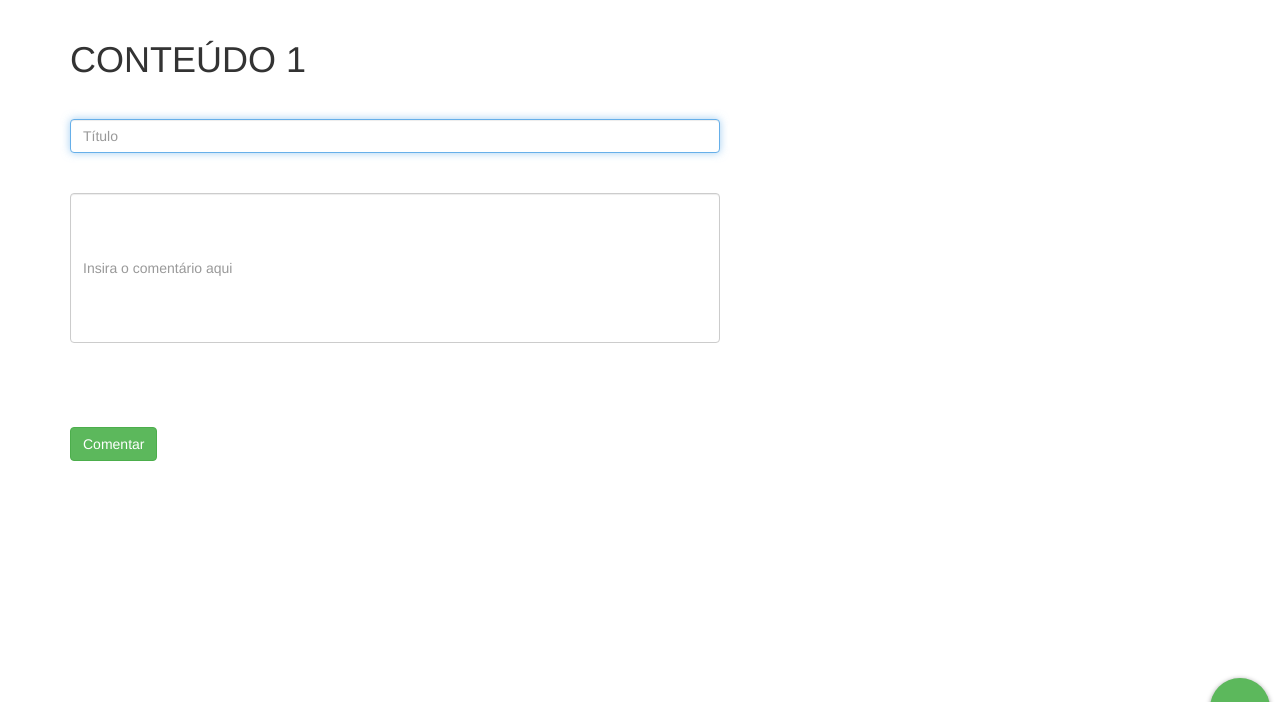
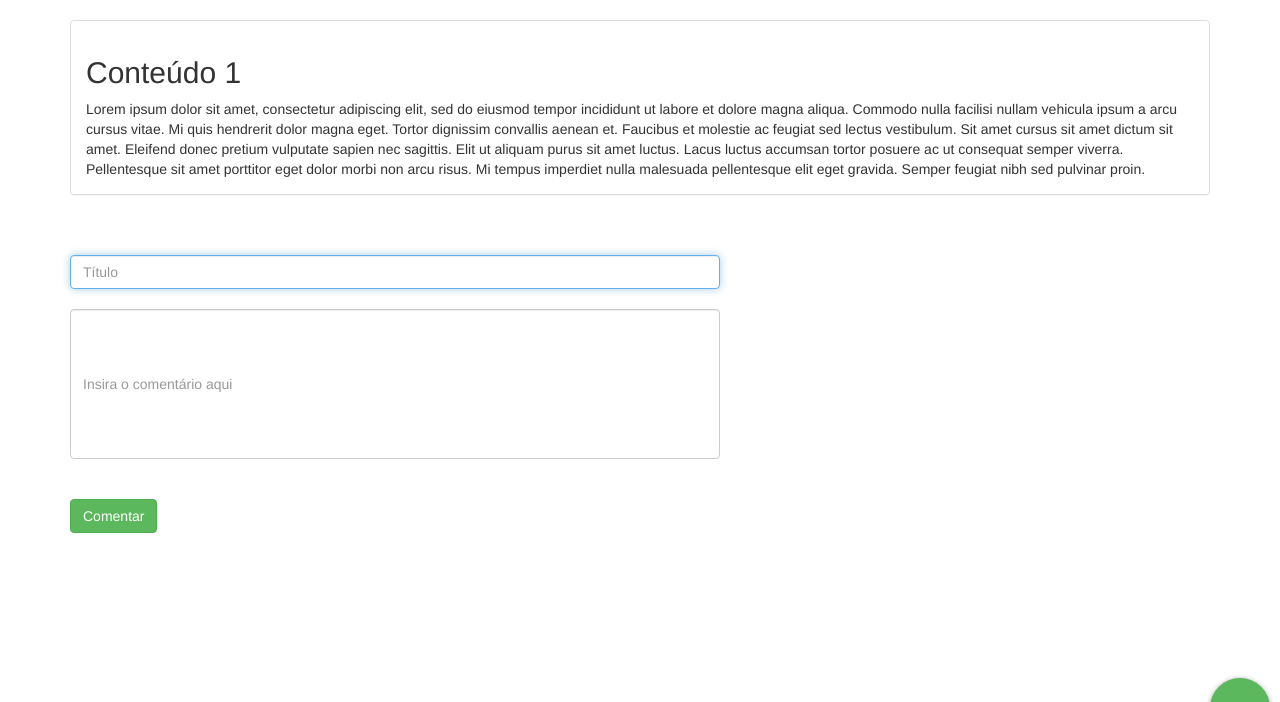
Before and after one commit to luisabergo/Ana_Anna_Luisa, a Django app: page /InserirComentario/ in a window 1280 px wide. Shown: the part 52-754 px from the top of the page. Run offline with Django 3.2, Linux system fonts and the light colour scheme; parts of the project's set-up code (start-up, migrations or seed data) failed here and were passed over; some libraries are stand-ins or nearby versions.

Commit message:
inserir comentario atualizado

```diff
--- a/django_app/templates/django/InserirComentario.html
+++ b/django_app/templates/django/InserirComentario.html
@@ -14,8 +14,13 @@
 	<div class="container">
 
 		<form onchange="myFunction();">
+            <div class="panel panel-default">
+                <div class="panel-body">
+                    <h2 >Conteúdo 1</h1>
+                    Lorem ipsum dolor sit amet, consectetur adipiscing elit, sed do eiusmod tempor incididunt ut labore et dolore magna aliqua. Commodo nulla facilisi nullam vehicula ipsum a arcu cursus vitae. Mi quis hendrerit dolor magna eget. Tortor dignissim convallis aenean et. Faucibus et molestie ac feugiat sed lectus vestibulum. Sit amet cursus sit amet dictum sit amet. Eleifend donec pretium vulputate sapien nec sagittis. Elit ut aliquam purus sit amet luctus. Lacus luctus accumsan tortor posuere ac ut consequat semper viverra. Pellentesque sit amet porttitor eget dolor morbi non arcu risus. Mi tempus imperdiet nulla malesuada pellentesque elit eget gravida. Semper feugiat nibh sed pulvinar proin.
+                </div>
+            </div>
 
-            <h1 href="#" class="float-right">CONTEÚDO 1</a>
             <br>
             <br>
 			<label for="titulo" class="sr-only">Título:</label>
@@ -29,7 +34,6 @@
 			<br>
 			<br>
 
-
 		</div>
 
 		<button class="btn btn-success" type="submit">Comentar</button>
```
